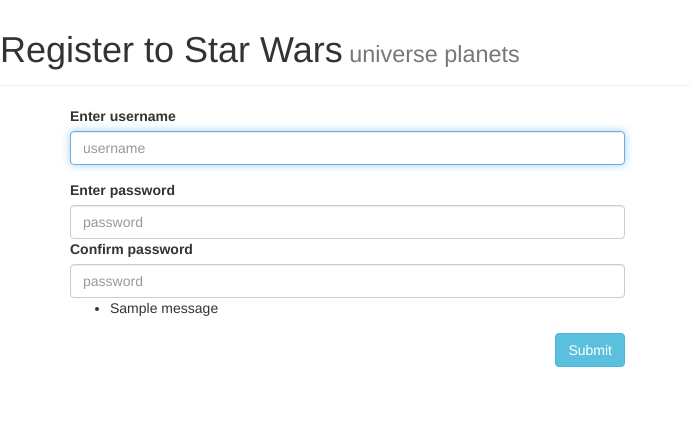
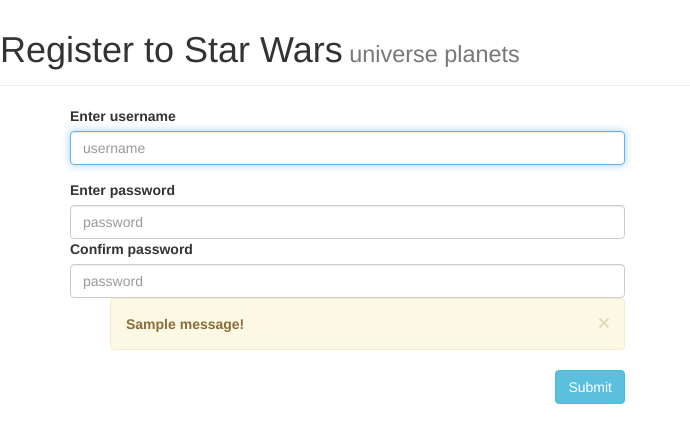
Before and after one commit to Bela-Szilagyi/The-world-of-Star-Wars, a Flask app: page /register/ in a window 1280 px wide. Shown: the top 443 px of the page, without its empty margins (0-690 px from the left). Run offline with Flask 2, Linux system fonts and the light colour scheme; one stand-in notice (Sample message) is shown; some libraries are stand-ins or nearby versions.

Commit message:
register warning redesigned

```diff
--- a/main.py
+++ b/main.py
@@ -37,7 +37,7 @@
 def post_register():
     username_to_register = request.form['username']
     if request.form['password'] != request.form['confirm-password']:
-        flash('Password confirmation falied. Please re-password!')
+        flash('Password confirmation falied. Please re-enter password!')
         return render_template('register.html', username=username_to_register)
     query = "SELECT username \
              FROM swuser\
--- a/templates/register.html
+++ b/templates/register.html
@@ -34,11 +34,16 @@
                     <input type="password" class="form-control" id="password" name="password" placeholder="password" required>
                     <label for="password">Confirm password</label>
                     <input type="password" class="form-control" id="confirm-password" name="confirm-password" placeholder="password" required>
+
                     {% with messages = get_flashed_messages() %}
                         {% if messages %}
                             <ul class=flashes>
                             {% for message in messages %}
-                            <li>{{ message }}</li>
+                            <div class="alert alert-warning alert-dismissable" role="alert" >
+                                    <button type="button" class="close" data-dismiss="alert" aria-label="Close"><span aria-hidden="true">&times;</span></button>
+                                    <strong>{{ message }}!</strong>
+                            </div>
+
                             {% endfor %}
                             </ul>
                         {% endif %}
```
